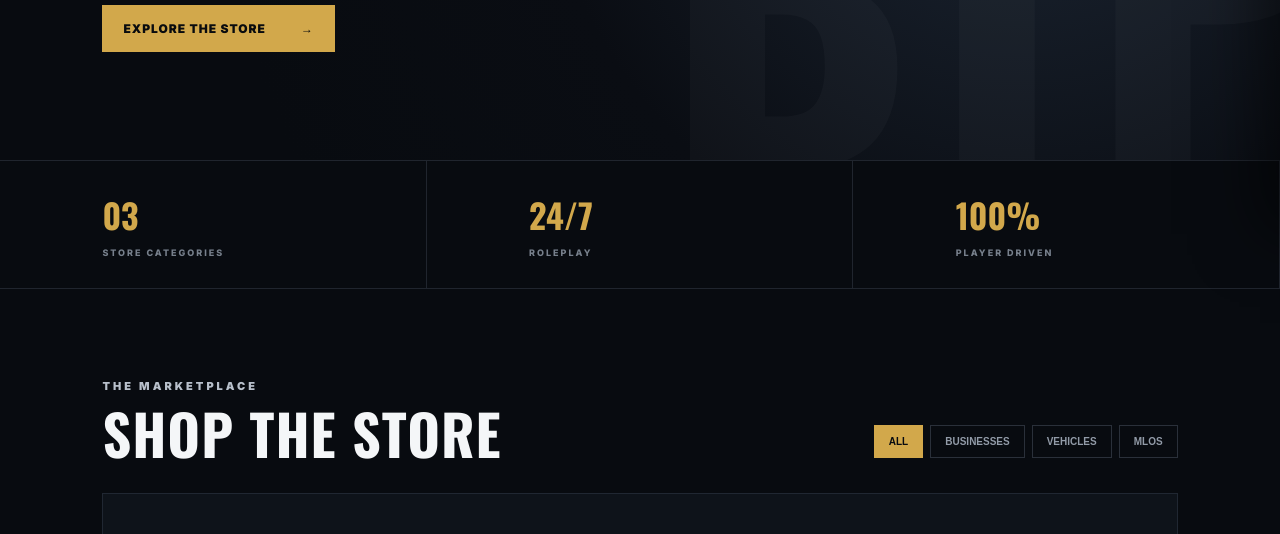
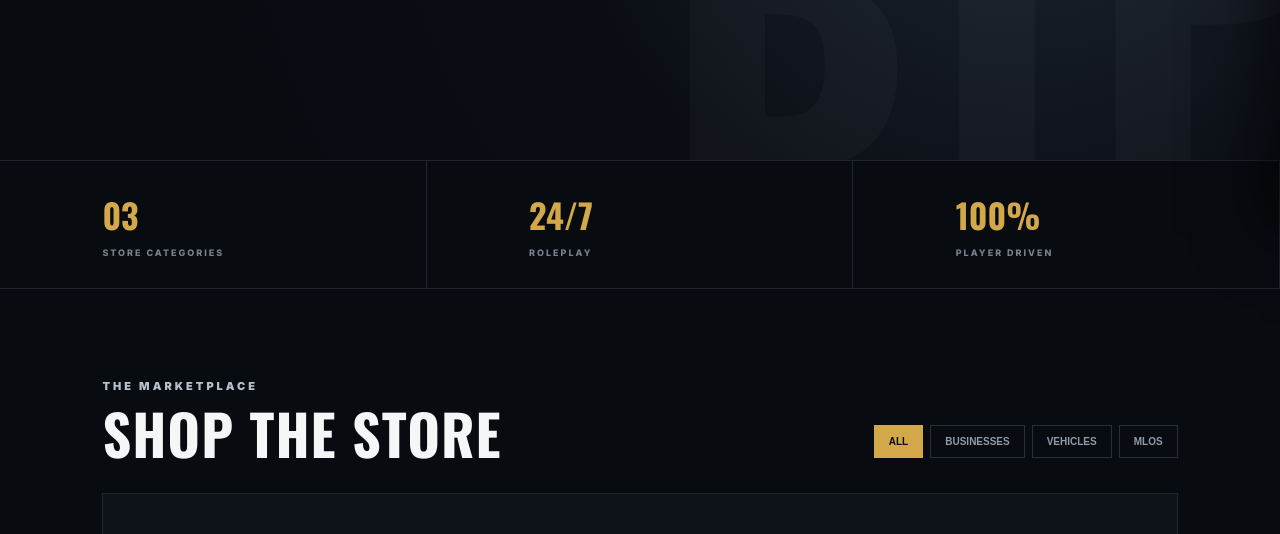
Before and after one commit to BYTHEPEOPLE26/by-the-people-store, a website: page public/index.html in a window 1280 px wide. Shown: the part 566-1100 px from the top of the page. Drawn offline with nearby package versions, Linux system fonts and the light colour scheme; no server answers.

Commit message:
Update index.html

```diff
--- a/public/index.html
+++ b/public/index.html
@@ -21,8 +21,7 @@
     <div class="eyebrow">OFFICIAL SERVER STORE</div>
     <h1>MAKE YOUR<br><span>MARK.</span></h1>
     <p>Own a business. Upgrade your fleet. Build your world. Premium content for By The People RolePlay.</p>
-    <a class="primary" href="#store" onclick="document.getElementById('store').scrollIntoView({behavior:'smooth'}); return false;">
-    EXPLORE THE STORE <span>→</span>
+
 </a>
   </div>
   <div class="heroBadge"><strong>BTP</strong><small>ROLEPLAY</small><i>EST. 2026</i></div>
```
